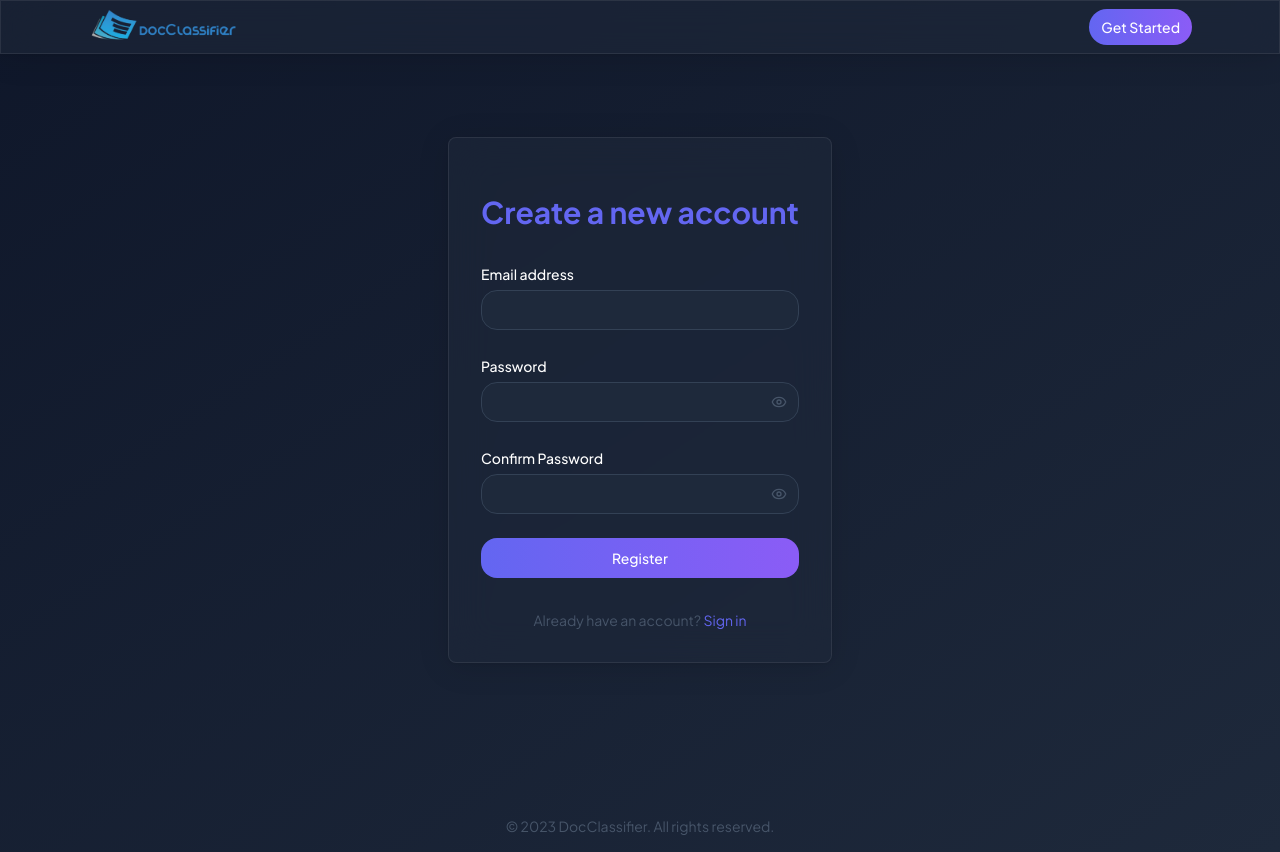
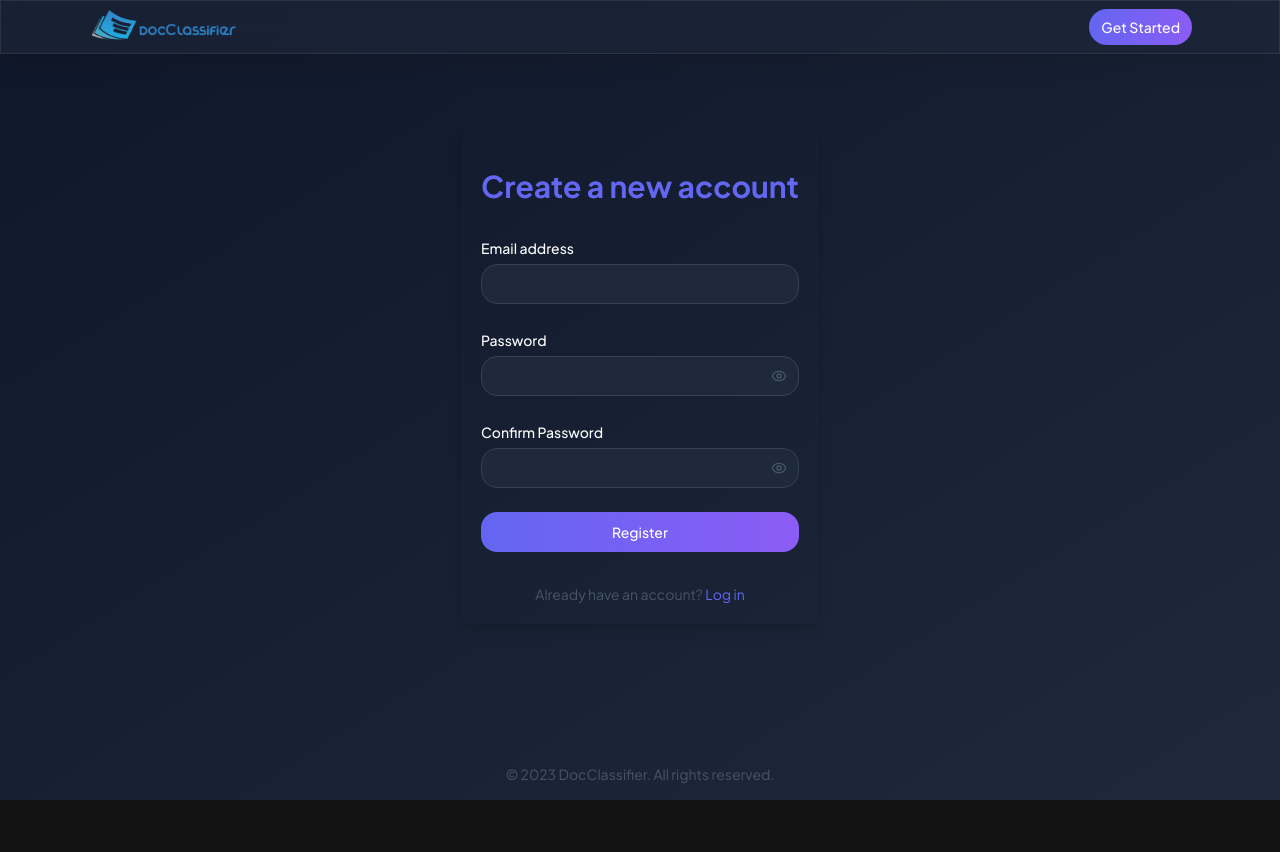
Before and after one commit to Rahim10020/DocClassifier, a Next.js app: page /register in a window 1280 px wide. After the commit the page ends 800 px from the top, so only its background shows below. Built offline with nearby package versions, Linux system fonts and the light colour scheme.

Commit message:
design de la page register

```diff
--- a/src/app/(auth)/login/page.tsx
+++ b/src/app/(auth)/login/page.tsx
@@ -9,7 +9,7 @@ export const metadata: Metadata = {
 export default function LoginPage() {
     return (
         <div className="flex items-center justify-center p-10">
-            <div className=" p-16 rounded-lg shadow-pronounced w-full space-y-8">
+            <div className="p-16 rounded-lg shadow-pronounced w-full space-y-8">
                 <div className="text-center">
                     <h2 className="mt-6 text-3xl font-bold text-primary">Log in</h2>
                 </div>
--- a/src/app/(auth)/register/page.tsx
+++ b/src/app/(auth)/register/page.tsx
@@ -8,8 +8,8 @@ export const metadata: Metadata = {
 
 export default function RegisterPage() {
     return (
-        <div className="min-h-screen flex items-center justify-center">
-            <div className="glass-card p-8 rounded-lg shadow-pronounced max-w-md w-full space-y-8">
+        <div className="flex items-center justify-center">
+            <div className="p-5 rounded-lg shadow-pronounced max-w-md w-full space-y-8">
                 <div className="text-center">
                     <h2 className="mt-6 text-3xl font-bold text-primary">Create a new account</h2>
                 </div>
@@ -17,7 +17,7 @@ export default function RegisterPage() {
                 <p className="text-center text-sm text-muted-foreground">
                     Already have an account?{' '}
                     <Link href="/login" className="text-primary hover:underline">
-                        Sign in
+                        Log in
                     </Link>
                 </p>
             </div>
```
